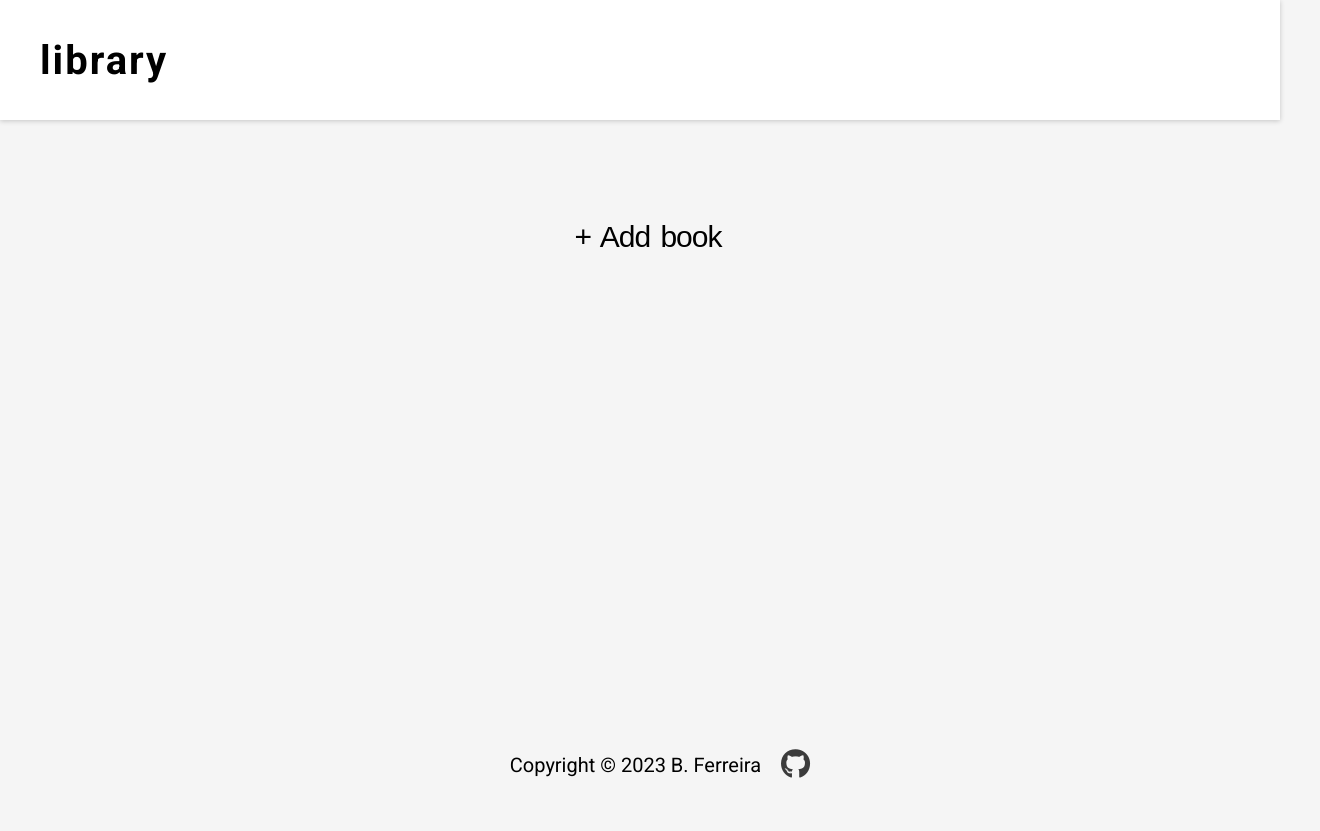
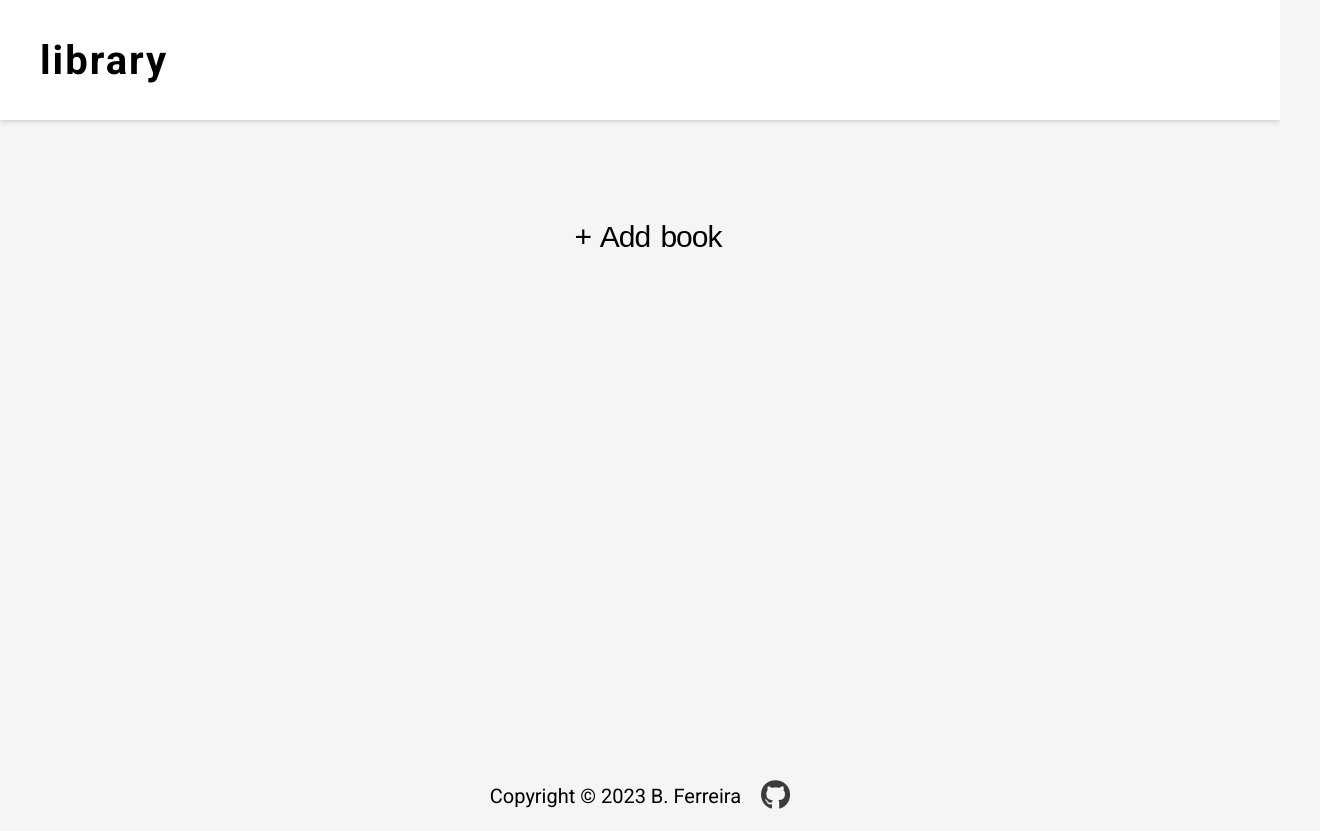
Before and after one commit to brunomgferreira/library, a plain HTML site: page index.html in a window 1280 px wide. Shown: the whole page, 1320 px wide, since content can reach past the window. Before the commit the page ends 800 px from the top, so only its background shows below. Drawn offline with Linux system fonts and the light colour scheme.

Commit message:
Footer is now working properly

```diff
--- a/style.css
+++ b/style.css
@@ -5,15 +5,14 @@
 }
 
 html {
-    position: relative;
     min-height: 100%;
 }
 
 body {
     background-color: rgb(245, 245, 245);
     margin: 0;
-    margin-bottom: 100px;
     font-family: 'Roboto', sans-serif;
+    min-height: 100vh;
 }
 
 /* Header */
@@ -27,6 +26,7 @@ body {
     text-align: start;
     margin-bottom: 40px;
     height: 120px;
+    flex-shrink: 0;
 }
 
 .header h1 {
@@ -43,6 +43,8 @@ body {
     max-width: 1100px;
     margin: 0 auto;
     padding: 30px;
+    min-height: 70vh;
+    flex: 1;
 }
 
 .btn {
@@ -183,15 +185,13 @@ body {
 
 .footer {
     color: black;
-    position: absolute;
-    bottom: 0;
-    left: 0;
+    flex-shrink: 0;
     display: flex;
     align-items: center;
     justify-content: center;
     gap: 20px;
     width: 100%;
-    padding: 20px;
+    padding-bottom: 20px;
     font-size: 20px;
 }
 
```
